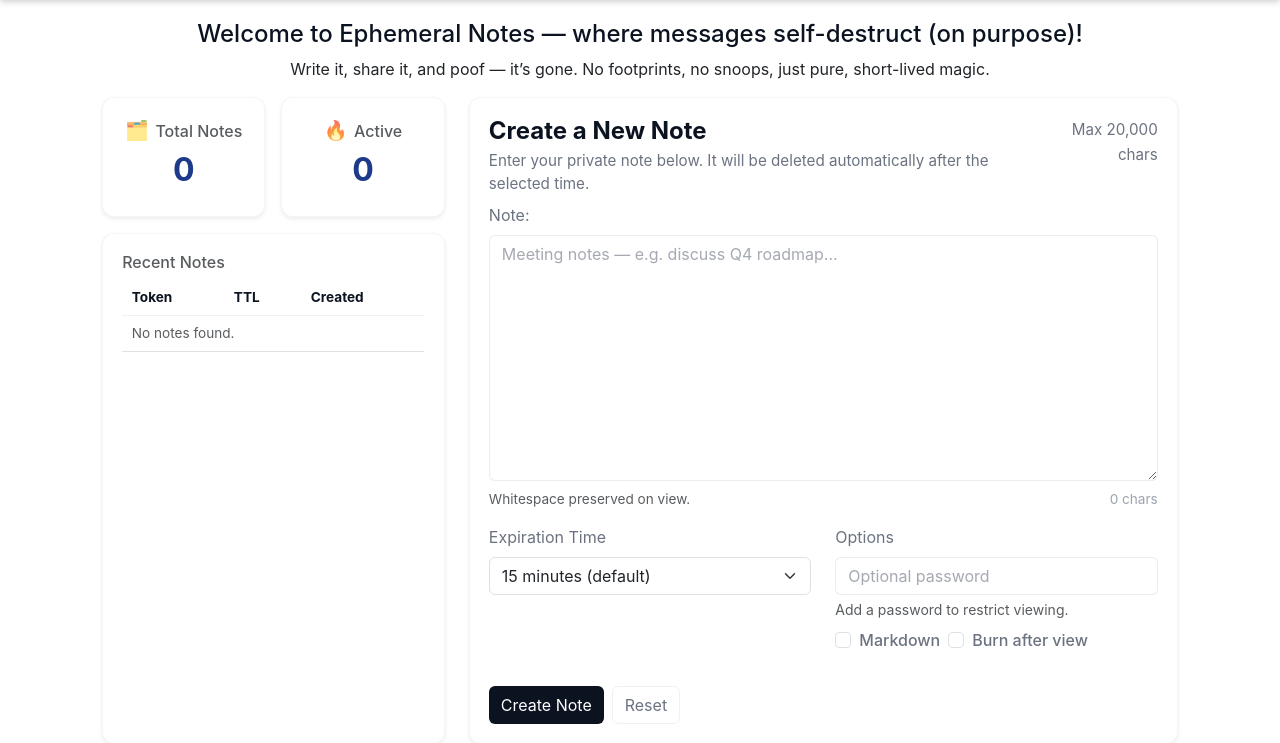
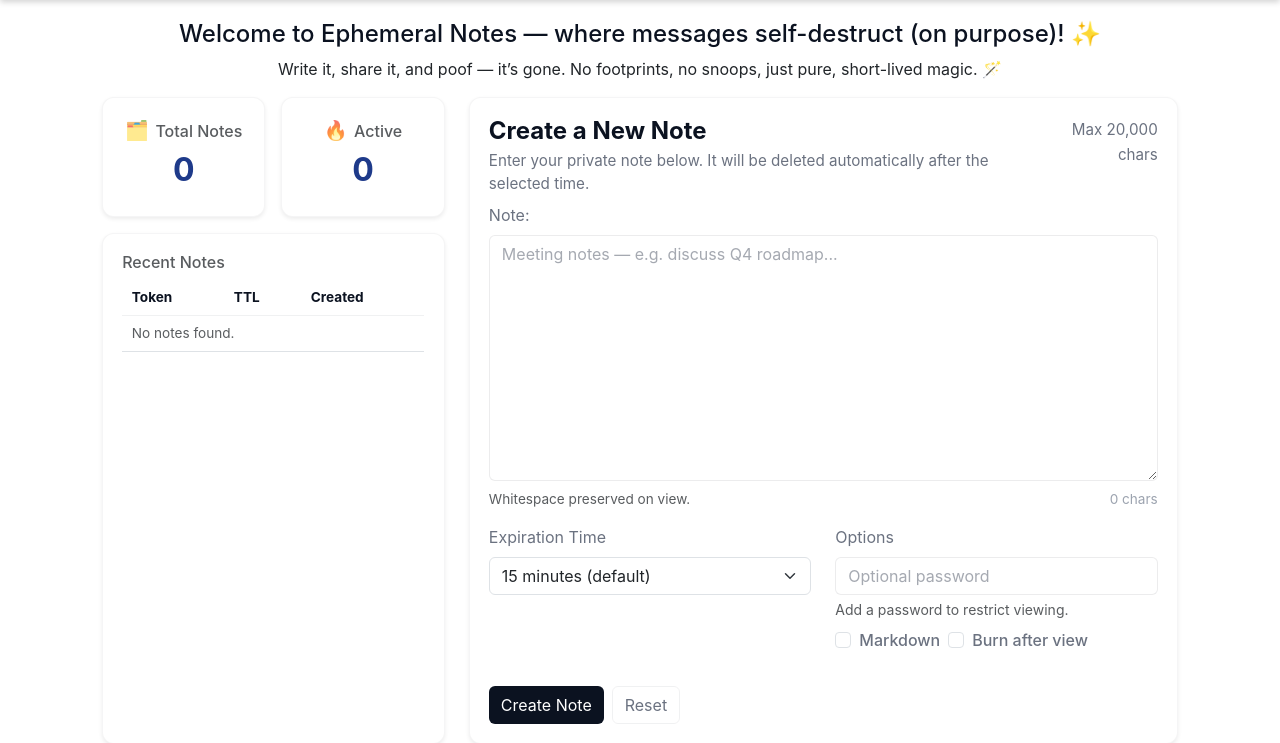
Before and after one commit to soaand01/ephemeralNotes, a Flask app: page / in a window 1280 px wide. Shown: the part 60-803 px from the top of the page. Run offline with Flask 3, Linux system fonts and the light colour scheme; data that the repository does not hold is empty.

Commit message:
Adding emojis to the welcome page

```diff
--- a/templates/index.html
+++ b/templates/index.html
@@ -1,10 +1,10 @@
 {% extends "base.html" %}
 {% block content %}
 
-<!-- Welcome message moved to the top, centralized, and adjusted for one-line fit -->
+<!-- Welcome message moved to the top, centralized, adjusted for one-line fit, and enhanced with emojis -->
 <div class="welcome-message" style="text-align: center; margin-top: 20px;">
-    <h1 style="font-size: 1.5em;">Welcome to Ephemeral Notes — where messages self-destruct (on purpose)!</h1>
-    <p>Write it, share it, and poof — it’s gone. No footprints, no snoops, just pure, short-lived magic.</p>
+    <h1 style="font-size: 1.5em;">Welcome to Ephemeral Notes — where messages self-destruct (on purpose)! ✨</h1>
+    <p>Write it, share it, and poof — it’s gone. No footprints, no snoops, just pure, short-lived magic. 🪄</p>
 </div>
 
 <div class="row gy-4 align-items-stretch">
```
